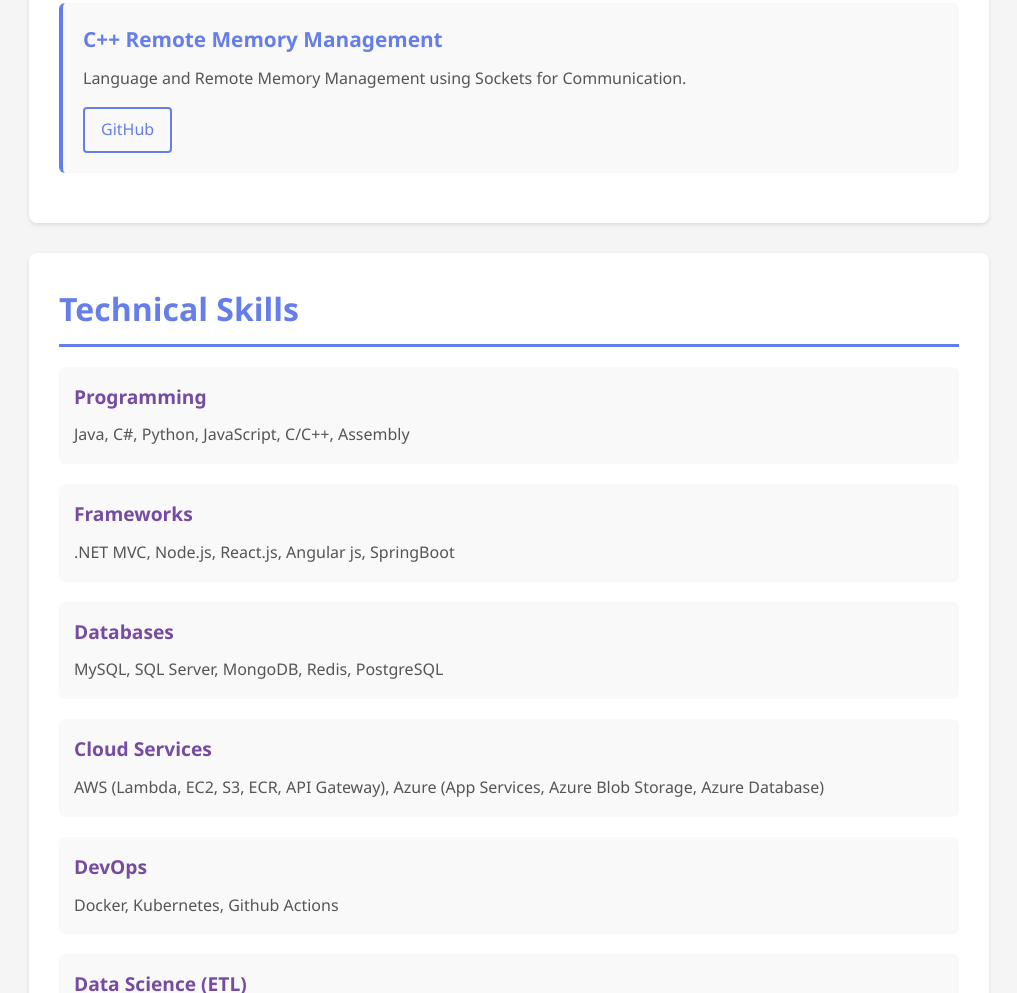
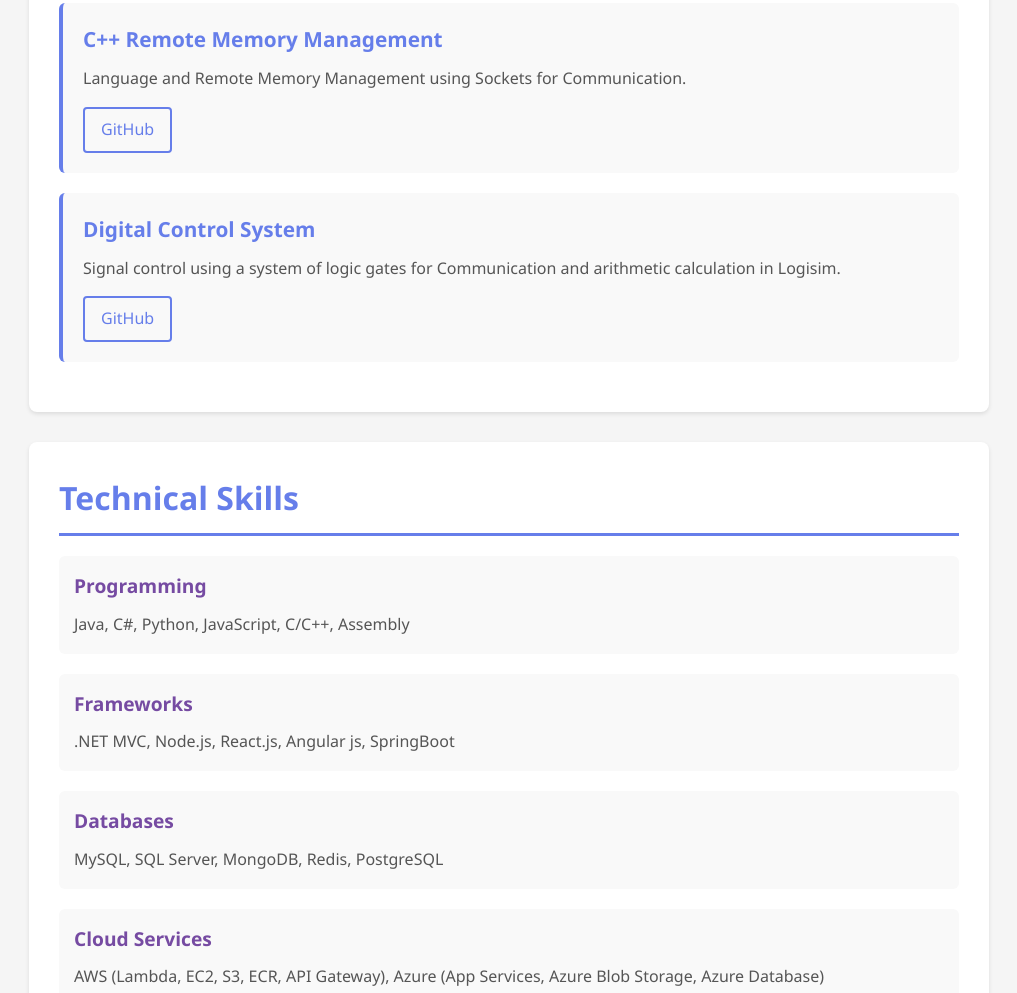
Before and after one commit to DixonJafet/Portfolio_website, a plain HTML site: page index.html in a window 1280 px wide. Shown: the part 1971-2964 px from the top of the page, without its empty margins (131-1148 px from the left). Drawn offline with Linux system fonts and the light colour scheme.

Commit message:
Update index.html

```diff
--- a/index.html
+++ b/index.html
@@ -94,6 +94,14 @@
             <a href="https://github.com/JafetDS/Proyecto1Datos2C" target="_blank">GitHub</a>
           </div>
         </div>
+
+       <div class="project-card">
+          <h3>Digital Control System</h3>
+          <p>Signal control using a system of logic gates for Communication and arithmetic calculation in Logisim.</p>
+          <div class="project-links">
+            <a href="https://github.com/DixonJafet/Control_System" target="_blank">GitHub</a>
+          </div>
+        </div>
       </section>
 
       <section class="skills">
```
